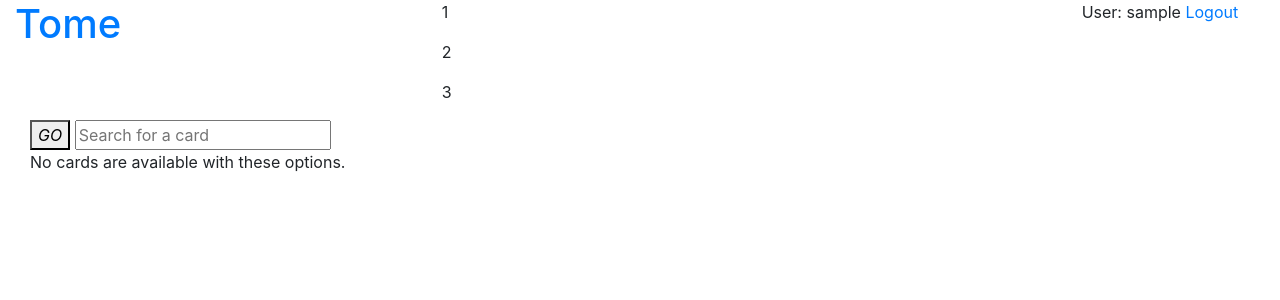
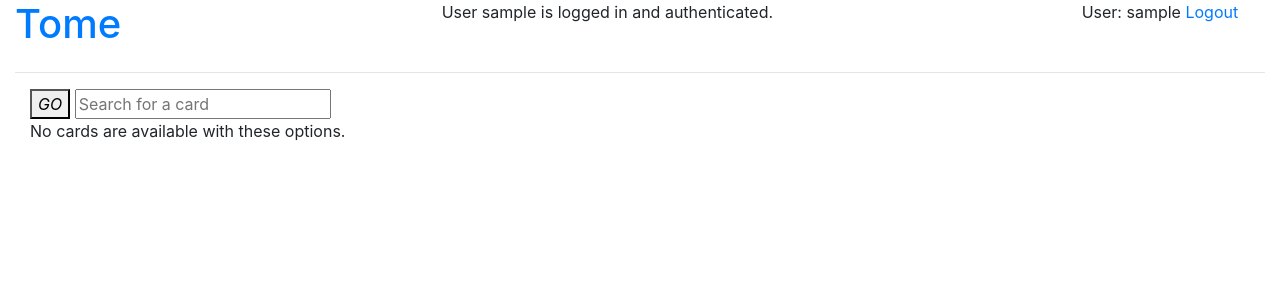
Before and after one commit to collincates/mtgtracker, a Django app: page /db/cards/ in a window 1280 px wide. Shown: the top 300 px of the page. Run offline with Django 3.2, Linux system fonts and the light colour scheme; the visitor is signed in with stand-in values (Sample User, id 1); data that the repository does not hold is empty; some libraries are stand-ins or nearby versions.

Commit message:
Adjusting top bar still working on add remove buttons

```diff
--- a/templates/base.html
+++ b/templates/base.html
@@ -17,9 +17,7 @@
         </div>
         <div id="topnav" class="col-sm-6">
         {% if user.is_authenticated %}
-            <p>1</p>
-            <p>2</p>
-            <p>3</p>
+            <p>User {{ request.user }} is logged in and authenticated.</p>
         {% endif %}
         </div>
         <div id="topauth" class="col-sm-2">
@@ -33,7 +31,7 @@
       <hr>
       </div>
     </div>
-
+    <hr>
       <div class="col-sm-10">
         {% block pagination %}
           {% if is_paginated %}
--- a/templates/db/collection_detail.html
+++ b/templates/db/collection_detail.html
@@ -5,8 +5,10 @@
 {% endblock %}
 
 {% block content %}
-<p>{{ collection.owner.username }}</p>
   <div class="container">
+    <div>
+      <p>PLACEHOLDER FOR FILTER TOOLBAR</p>
+    </div>
     <table class="table table-striped table-hover">
       <thead>
         <tr>
```
